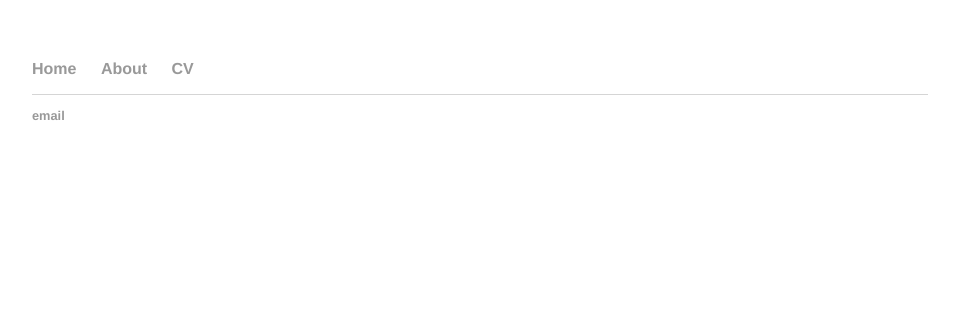
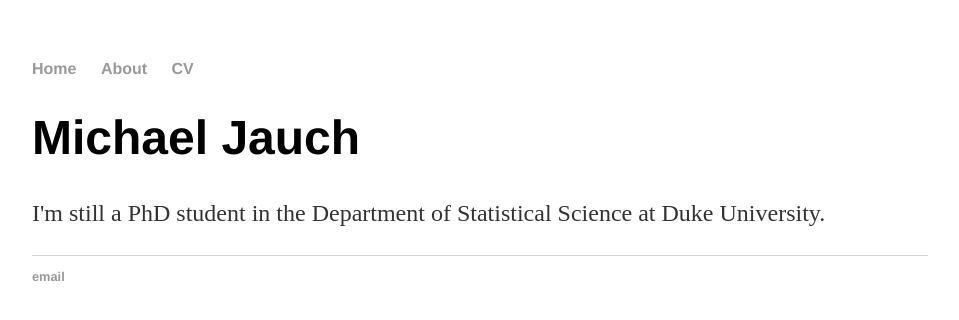
Before and after one commit to michaeljauch/michaeljauch.github.io, a Jekyll site: the page built from about/index.html, in a window 1280 px wide. Shown: the top 320 px of the page, without its empty margins (160-1119 px from the left). Built offline with Jekyll 4.4.1, drawn with Linux system fonts in a browser that asks for light colours.

Commit message:
Update index.html

```diff
--- a/about/index.html
+++ b/about/index.html
@@ -2,7 +2,7 @@
 layout: default
 title: Michael Jauch
 ---
-<!--  <div class="blurb">
+<div class="blurb">
 	<h1>Michael Jauch</h1>
-	<p>I'm a PhD student in the Department of Statistical Science at Duke University.</p>
-</div> -->
+	<p>I'm still a PhD student in the Department of Statistical Science at Duke University.</p>
+</div>
```
